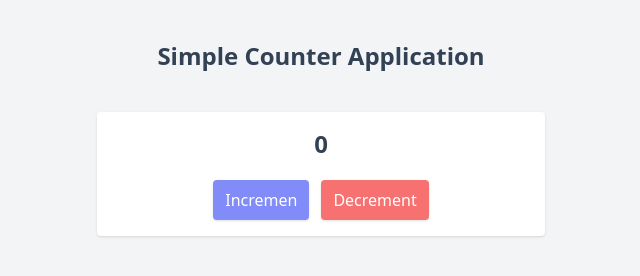
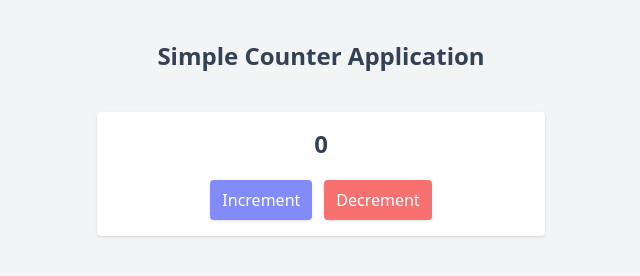
Before and after one commit to sayemhossain/simple-counter, a plain HTML site: page index.html in a window 1280 px wide. Shown: the full height of the page, 319-959 px from the left. Drawn offline with nearby package versions, Linux system fonts and the light colour scheme.

Commit message:
new cdoe added

```diff
--- a/index.html
+++ b/index.html
@@ -27,7 +27,7 @@
                             class="bg-indigo-400 text-white px-3 py-2 rounded shadow"
                             id="increment"
                         >
-                            Incremen
+                            Increment
                         </button>
                         <button
                             class="bg-red-400 text-white px-3 py-2 rounded shadow"
```
